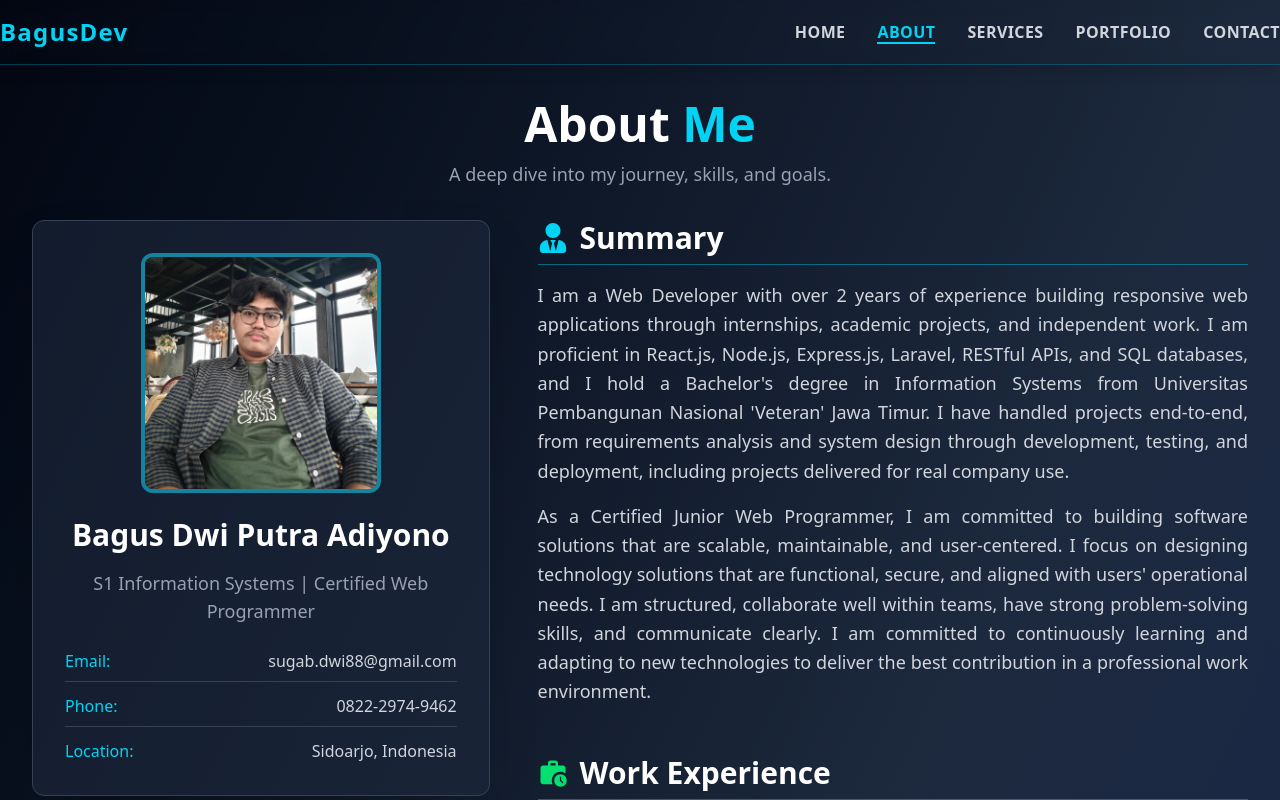
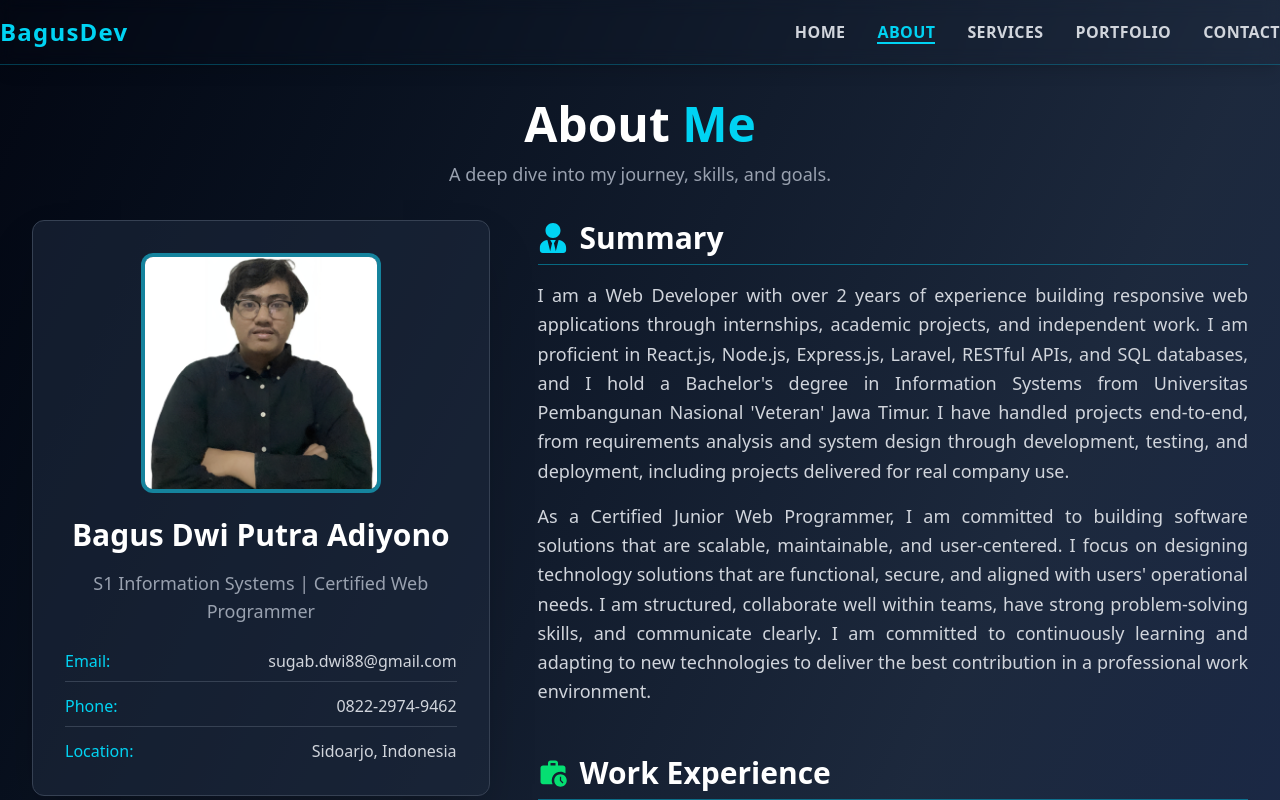
Before and after one commit to Bagusdpa4/Portofolio, a React (Vite) app: page /about-me in a window 1280 px wide. Shown: the top 800 px of the page. Built offline with nearby package versions, Linux system fonts and the light colour scheme.

Commit message:
About Me Fixing

```diff
--- a/src/pages/profile/AboutMe.jsx
+++ b/src/pages/profile/AboutMe.jsx
@@ -9,8 +9,8 @@ import {
 } from "react-icons/fa";
 import { MdWorkHistory } from "react-icons/md";
 import { GiBookmarklet } from "react-icons/gi";
-// import Foto from "../../assets/img/Foto.jpg";
-import Profile from "../../assets/img/Profile.jpg";
+import Foto from "../../assets/img/Foto.jpg";
+// import Profile from "../../assets/img/Profile.jpg";
 import { Navbar } from "../../assets/components/navbar/Navbar";
 import { Loading } from "../../assets/components/loading/Loading";
 import { motion } from "framer-motion";
@@ -220,7 +220,7 @@ export const AboutMe = () => {
               <div className="mx-auto mb-6 h-60 w-60 overflow-hidden rounded-xl border-4 border-cyan-400/50 bg-gray-700/70 shadow-inner">
                 <div className="flex h-full w-full items-center justify-center">
                   <img
-                    src={Profile}
+                    src={Foto}
                     loading="lazy"
                     alt="Foto Profil Bagus Dwi"
                     className="h-full w-full object-cover"
@@ -371,7 +371,7 @@ export const AboutMe = () => {
                         const match = point.match(/^(.*?)(\(.*?\))(.*)$/);
                         return (
                           <li key={i} className="flex items-start">
-                            <span className="mr-2 text-cyan-400">&#9679;</span>
+                            <span className="mr-3 text-cyan-400">&#9679;</span>
                             <span>
                               {match ? (
                                 <>
```
